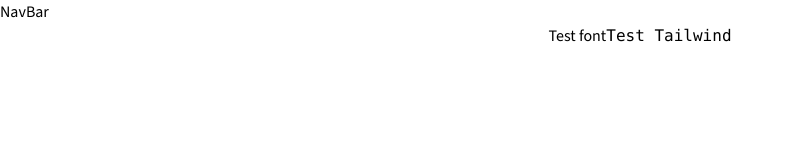
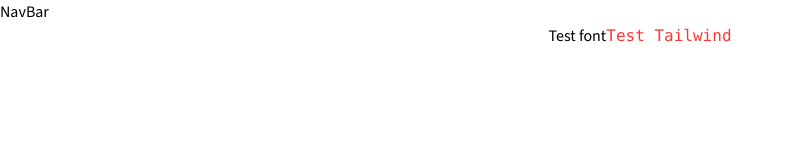
Before and after one commit to 2110503TACEDT66/swdevprac2-project-red-rice, a Next.js app: page / in a window 1280 px wide. Shown: the top 160 px of the page, without its empty margins (0-793 px from the left). Built offline with nearby package versions, Linux system fonts and the light colour scheme.

Commit message:
fix: tailwind color

```diff
--- a/src/app/page.tsx
+++ b/src/app/page.tsx
@@ -4,7 +4,7 @@ const Home = () => {
   return (
     <main className='flex items-center justify-center'>
       <div>Test font</div>
-      <div className='font-mono'>Test Tailwind</div>
+      <div className='font-mono text-redrice-red'>Test Tailwind</div>
     </main>
   )
 }
--- a/tailwind.config.ts
+++ b/tailwind.config.ts
@@ -7,14 +7,17 @@ const config: Config = {
     "./src/app/**/*.{js,ts,jsx,tsx,mdx}",
   ],
   theme: {
+    extend: {
+      colors: {
+        "redrice-red": "#FF3636",
+        "redrice-yellow": "#F9A826",
+        "redrice-light-yellow": "#FDC15D",
+        "redrice-green": "#1DA1F2",
+        "redrice-blue": "#1DA1F2", // Make sure the color value starts with '#'
+      },
+    },
   },
   plugins: [],
-  colors: {
-    "redrice-red": "#FF3636",
-    "redrice-yellow": "#F9A826",
-    "redrice-light-yellow": "#FDC15D",
-    "redrice-green": "#1DA1F2",
-    "redrice-blue" : "1DA1F2",
-  },
 };
+
 export default config;
```
